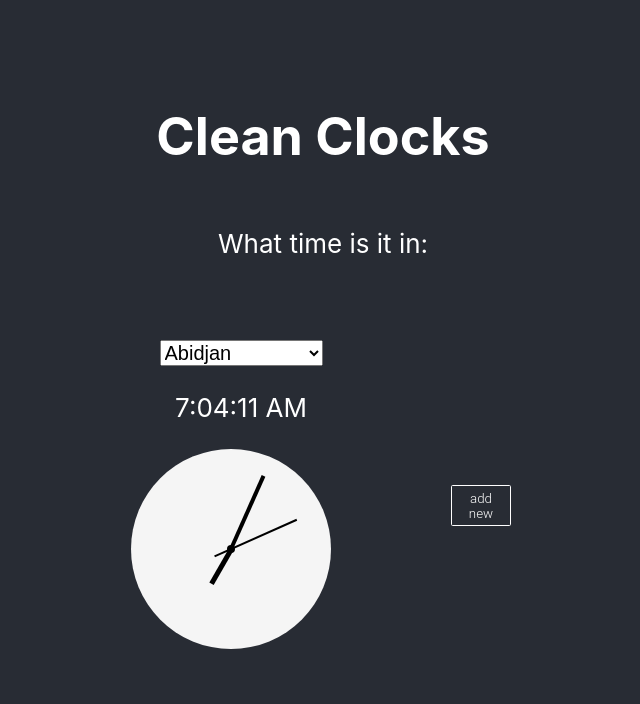
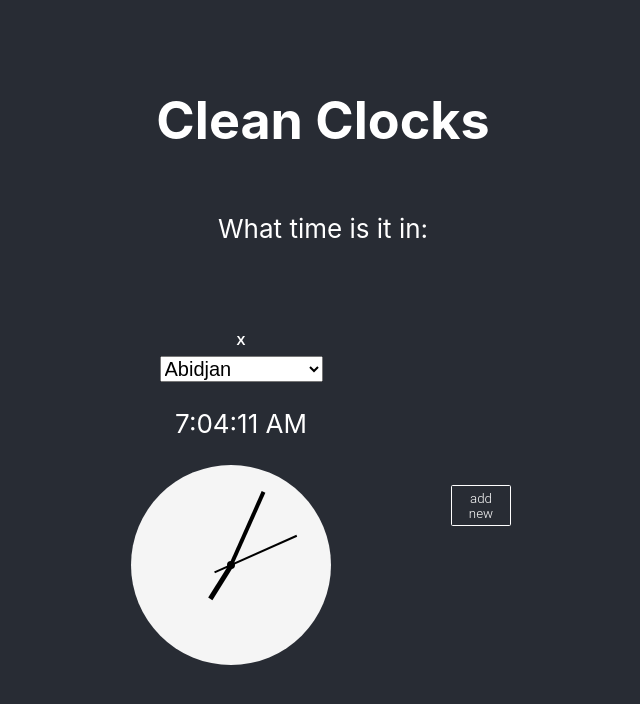
Before and after one commit to bgeng1/clean-clocks, a React (Vite) app: page / in a window 1280 px wide. Shown: the top 704 px of the page, without its empty margins (317-957 px from the left). Built offline with nearby package versions, Linux system fonts and the light colour scheme.

Commit message:
- Added delete button functionality to app - Move hour hand proportional to minutes out of the hour

```diff
--- a/src/App.css
+++ b/src/App.css
@@ -105,3 +105,10 @@
 .city-select {
   font-size: 20px;
 }
+
+.delete-button {
+  background-color: transparent;
+  border: none;
+  color: white;
+  font-weight: bolder;
+}
--- a/src/App.tsx
+++ b/src/App.tsx
@@ -1,23 +1,58 @@
-import { useState } from "react";
+import { ReactElement, useEffect, useState, useRef } from "react";
 import "./App.css";
 import { ClockComponent } from "./ClockComponent";
 
+interface deleteButtonProps {
+  clocksRef: React.MutableRefObject<Array<ReactElement>>;
+  id: number;
+}
+
 function App() {
-  const [clocks, setClocks] = useState<Array<any>>([]);
+  const [clocks, setClocks] = useState<Array<ReactElement>>([]);
+  const clocksRef = useRef<Array<ReactElement>>(clocks);
+  clocksRef.current = clocks;
+  const keyCount = useRef<number>(0);
+
+  const getKey = () => {
+    return keyCount.current++;
+  };
+
+  const DeleteButton = ({ clocksRef, id }: deleteButtonProps) => {
+    return (
+      <button
+        className="delete-button"
+        onClick={() => {
+          setClocks(clocksRef.current.filter((item) => item.key != id));
+        }}
+      >
+        X
+      </button>
+    );
+  };
+
+  const DeleteContainer = ({ id }: { id: number }) => (
+    <span>
+      <DeleteButton clocksRef={clocksRef} id={id} />
+      <ClockComponent />
+    </span>
+  );
+
+  const addClock = () => {
+    const id = getKey();
+    setClocks([...clocks, <DeleteContainer key={id} id={id} />]);
+  };
+
+  useEffect(() => {
+    addClock();
+  }, []);
 
   return (
     <div className="App">
       <h1>Clean Clocks</h1>
       <p>What time is it in:</p>
       <div className="clocks-container">
-        <ClockComponent />
         {clocks}
-        <button
-          onClick={() => {
-            setClocks(clocks.concat(<ClockComponent />));
-          }}
-          className="add-button"
-        >
+        <button onClick={() => addClock()} className="add-button">
           add new
         </button>
       </div>
--- a/src/Timeface.tsx
+++ b/src/Timeface.tsx
@@ -1,5 +1,3 @@
-import { useState, useEffect, useRef } from "react";
-
 interface timefaceProps {
   time: { seconds: number; minutes: number; hours: number };
 }
@@ -8,7 +6,7 @@ export const Timeface: React.FC<timefaceProps> = ({ time }) => {
   const { seconds, minutes, hours } = time;
   const secondsAngle = 6 * seconds;
   const minutesAngle = 6 * minutes;
-  const hoursAngle = 30 * hours;
+  const hoursAngle = 30 * hours + 0.5 * minutes;
 
   return (
     <div className="timeface">
```
Also changed, not shown: 1 other file (tests, documents, lock files or other folders).
